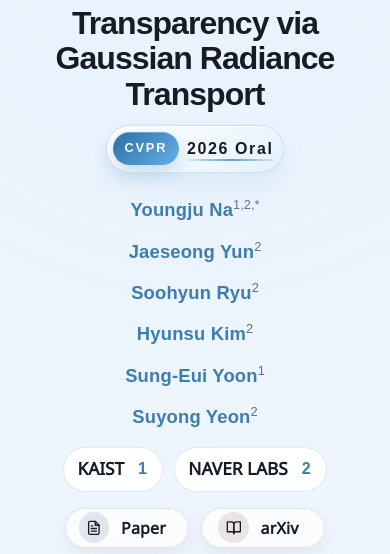
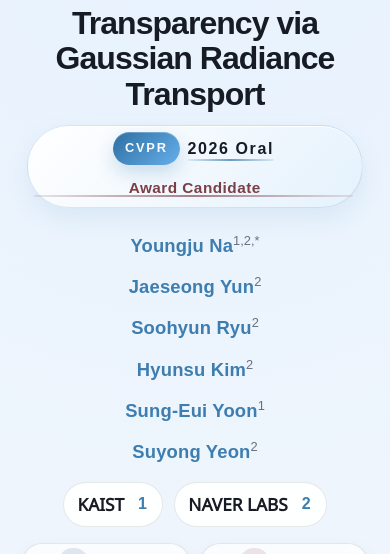
Before and after one commit to youngju-na/GLINT, a plain HTML site: page index.html in a window 390 px wide. Shown: the part 98-652 px from the top of the page. Drawn offline with Linux system fonts and the light colour scheme; a web font is replaced by a local one.

Commit message:
Update project page video and award badges

```diff
--- a/index.html
+++ b/index.html
@@ -43,9 +43,10 @@
           <h1 class="title publication-title reveal">
             <span class="glint-word" data-text="GLINT">GLINT</span>: Modeling Scene-Scale Transparency via Gaussian Radiance Transport
           </h1>
-          <p class="publication-venue reveal" aria-label="Conference venue: CVPR 2026 Oral">
+          <p class="publication-venue reveal" aria-label="Conference venue: CVPR 2026 Oral, Award Candidate">
             <span class="venue-chip">CVPR</span>
             <span class="venue-year">2026 Oral</span>
+            <span class="venue-award">Award Candidate</span>
           </p>
 
           <div class="publication-authors reveal">
@@ -92,6 +93,12 @@
                 <svg viewBox="0 0 24 24" width="18" height="18" fill="none" stroke="currentColor" stroke-width="2" stroke-linecap="round" stroke-linejoin="round"><path d="M12 3v12"/><path d="m7 10 5 5 5-5"/><path d="M5 21h14"/></svg>
               </span>
               <span>Dataset</span>
+            </a>
+            <a href="https://youtu.be/p04Le-KARoY?si=i7QIYvfJzhknFwk_&t=611" class="button is-rounded btn-youtube" target="_blank" rel="noopener">
+              <span class="icon btn-icon">
+                <svg viewBox="0 0 24 24" width="18" height="18" fill="currentColor"><path d="M23.5 6.2a3.02 3.02 0 0 0-2.12-2.14C19.5 3.56 12 3.56 12 3.56s-7.5 0-9.38.5A3.02 3.02 0 0 0 .5 6.2 31.5 31.5 0 0 0 0 12a31.5 31.5 0 0 0 .5 5.8 3.02 3.02 0 0 0 2.12 2.14c1.88.5 9.38.5 9.38.5s7.5 0 9.38-.5a3.02 3.02 0 0 0 2.12-2.14A31.5 31.5 0 0 0 24 12a31.5 31.5 0 0 0-.5-5.8ZM9.56 15.56V8.44L15.82 12l-6.26 3.56Z"/></svg>
+              </span>
+              <span>YouTube</span>
             </a>
           </div>
         </div>
--- a/static/css/index_white.css
+++ b/static/css/index_white.css
@@ -43,6 +43,7 @@ html {
 body {
   margin: 0;
   min-height: 100vh;
+  overflow-x: hidden;
   background:
     radial-gradient(circle at top center, rgba(157, 206, 255, 0.2), transparent 28%),
     linear-gradient(180deg, #fafbfd 0%, #f7f8fb 60%, #f6f7fa 100%);
@@ -259,6 +260,8 @@ a {
 .publication-venue {
   display: inline-flex;
   align-items: center;
+  flex-wrap: wrap;
+  justify-content: center;
   gap: 0.56rem;
   margin: 0 auto 1rem;
   padding: 0.38rem 0.72rem 0.38rem 0.42rem;
@@ -306,7 +309,8 @@ a {
   letter-spacing: 0.1em;
 }
 
-.venue-year::after {
+.venue-year::after,
+.venue-award::after {
   content: "";
   position: absolute;
   left: 0.04rem;
@@ -315,6 +319,32 @@ a {
   height: 2px;
   border-radius: 999px;
   background: linear-gradient(90deg, rgba(61, 125, 175, 0.12), rgba(61, 125, 175, 0.75), rgba(61, 125, 175, 0.12));
+}
+
+.venue-award {
+  position: relative;
+  display: inline-flex;
+  align-items: center;
+  min-height: 2.12rem;
+  padding: 0 0.22rem 0 0.18rem;
+  color: #7b3f46;
+  font-size: 1rem;
+  font-weight: 800;
+  letter-spacing: 0.03em;
+}
+
+.venue-award::before {
+  content: "";
+  width: 1px;
+  height: 1.3rem;
+  margin-right: 0.7rem;
+  background: rgba(61, 125, 175, 0.25);
+}
+
+.venue-award::after {
+  left: 0.88rem;
+  right: 0.18rem;
+  background: linear-gradient(90deg, rgba(123, 63, 70, 0.12), rgba(123, 63, 70, 0.65), rgba(123, 63, 70, 0.12));
 }
 
 [data-theme="dark"] .publication-venue {
@@ -337,6 +367,18 @@ a {
 
 [data-theme="dark"] .venue-year::after {
   background: linear-gradient(90deg, rgba(91, 163, 230, 0.14), rgba(91, 163, 230, 0.82), rgba(91, 163, 230, 0.14));
+}
+
+[data-theme="dark"] .venue-award {
+  color: #e0adb3;
+}
+
+[data-theme="dark"] .venue-award::before {
+  background: rgba(121, 184, 239, 0.22);
+}
+
+[data-theme="dark"] .venue-award::after {
+  background: linear-gradient(90deg, rgba(211, 157, 163, 0.14), rgba(211, 157, 163, 0.72), rgba(211, 157, 163, 0.14));
 }
 
 /* ─── Authors ─────────────────────────────────────── */
@@ -586,6 +628,20 @@ a {
   background: rgba(71, 108, 97, 0.14);
 }
 
+.btn-youtube {
+  border-color: rgba(190, 38, 38, 0.24);
+  color: #9d2525;
+  background: rgba(190, 38, 38, 0.07);
+}
+
+.btn-youtube .btn-icon svg {
+  fill: currentColor;
+}
+
+.btn-youtube .btn-icon {
+  background: rgba(190, 38, 38, 0.12);
+}
+
 .btn-paper:hover {
   border-color: rgba(47, 95, 134, 0.42);
   background: rgba(47, 95, 134, 0.14);
@@ -608,6 +664,12 @@ a {
   border-color: rgba(71, 108, 97, 0.38);
   background: rgba(71, 108, 97, 0.14);
   color: #37564d;
+}
+
+.btn-youtube:hover {
+  border-color: rgba(190, 38, 38, 0.38);
+  background: rgba(190, 38, 38, 0.13);
+  color: #812020;
 }
 
 [data-theme="dark"] .publication-links .button {
@@ -643,6 +705,12 @@ a {
   background: rgba(157, 199, 184, 0.08);
 }
 
+[data-theme="dark"] .btn-youtube {
+  color: #ec9c9c;
+  border-color: rgba(236, 156, 156, 0.18);
+  background: rgba(236, 156, 156, 0.08);
+}
+
 [data-theme="dark"] .btn-code .btn-icon {
   background: rgba(197, 207, 219, 0.1);
 }
@@ -651,10 +719,15 @@ a {
   background: rgba(157, 199, 184, 0.12);
 }
 
+[data-theme="dark"] .btn-youtube .btn-icon {
+  background: rgba(236, 156, 156, 0.12);
+}
+
 [data-theme="dark"] .btn-paper:hover,
 [data-theme="dark"] .btn-arxiv:hover,
 [data-theme="dark"] .btn-code:hover,
-[data-theme="dark"] .btn-dataset:hover {
+[data-theme="dark"] .btn-dataset:hover,
+[data-theme="dark"] .btn-youtube:hover {
   color: var(--text);
 }
 
@@ -1338,7 +1411,10 @@ a {
 
   .publication-venue {
     gap: 0.5rem;
-    padding: 0.36rem 0.42rem 0.36rem 0.36rem;
+    width: 100%;
+    max-width: 21rem;
+    box-sizing: border-box;
+    padding: 0.36rem;
   }
 
   .venue-chip {
@@ -1351,6 +1427,34 @@ a {
   .venue-year {
     font-size: 1rem;
     letter-spacing: 0.1em;
+  }
+
+  .venue-award {
+    flex-basis: 100%;
+    justify-content: center;
+    min-height: 1.7rem;
+    font-size: 0.96rem;
+    letter-spacing: 0.03em;
+  }
+
+  .venue-award::before {
+    display: none;
+  }
+
+  .venue-award::after {
+    left: 0.04rem;
+  }
+
+  .publication-links {
+    gap: 0.6rem;
+  }
+
+  .publication-links .button {
+    box-sizing: border-box;
+    min-width: 0;
+    width: calc(50% - 0.3rem);
+    max-width: 10.5rem;
+    padding: 0.68rem 0.75rem;
   }
 
   .results-metrics {
```
